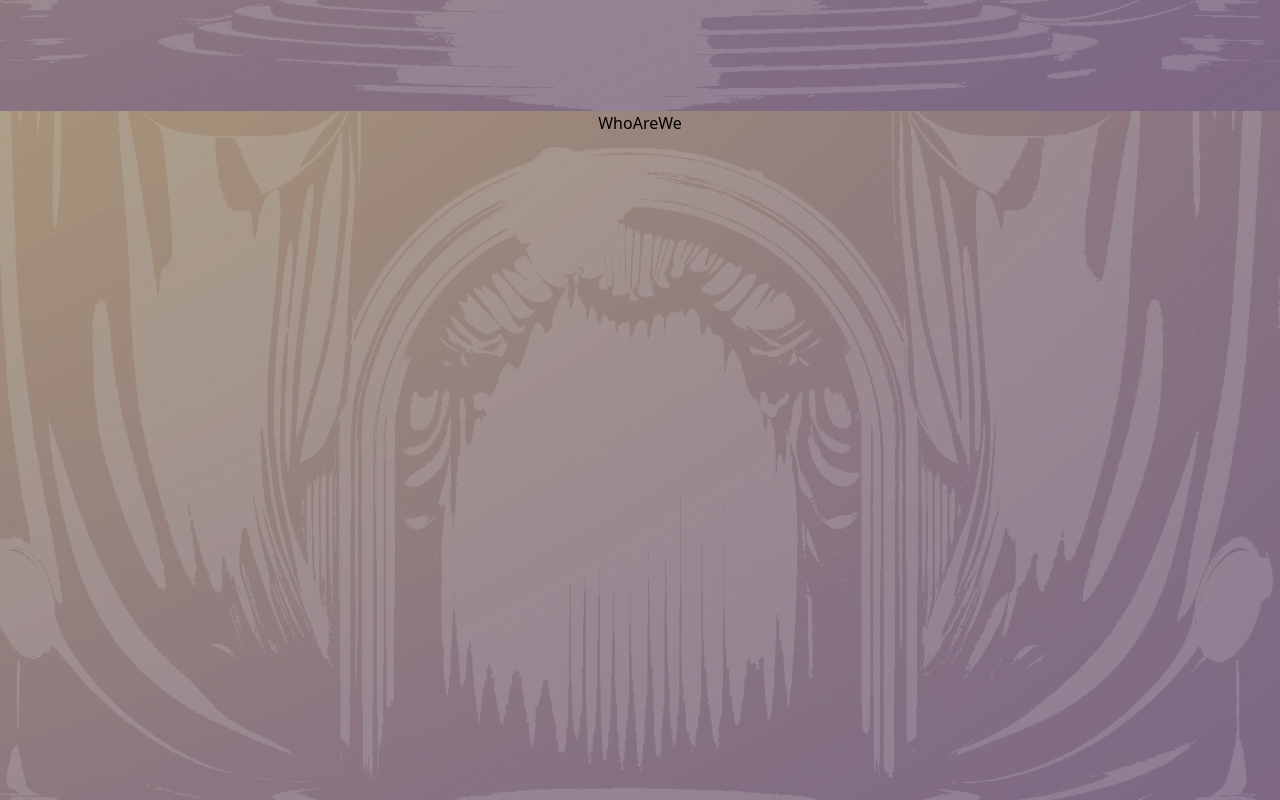
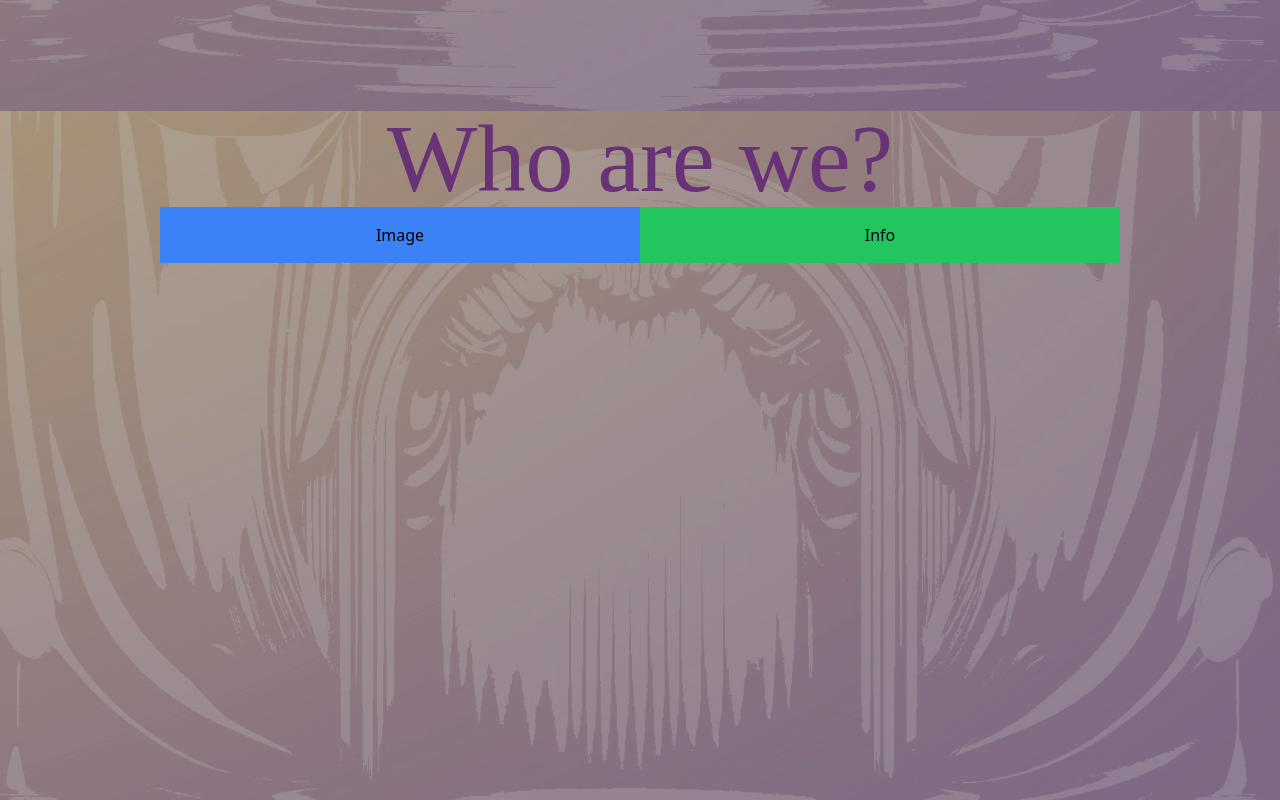
Before and after one commit to calvin1337/Optimiserables, a React (Create React App) app: page / in a window 1280 px wide. Shown: the part 689-1489 px from the top of the page. Built offline with nearby package versions, Linux system fonts and the light colour scheme.

Commit message:
updates v2

```diff
--- a/src/App.js
+++ b/src/App.js
@@ -1,4 +1,5 @@
 import './App.css';
+import Footer from './Components/Navigation/Footer';
 import Navigation from './Components/Navigation/Navigation';
 import Contact from './Containers/Contact';
 import Home from "./Containers/Home"
@@ -15,6 +16,7 @@ function App() {
       <Upcoming />
       <Team />
       <Contact />
+      <Footer />
     </div>
   );
 }
--- a/src/Components/Contact/Form.jsx
+++ b/src/Components/Contact/Form.jsx
@@ -4,6 +4,9 @@ import Button from '../Misc/Button'
 export default function Form() {
   return (
     <form className='flex gap-2 flex-col w-2/5 contact-form'>
+      <h1 className='lg:text-8xl'>
+        Contact Us!
+      </h1>
       <div className='flex gap-2'>
         <div className='flex flex-col w-full'>
           <label className="text-left" htmlFor="fname">First Name</label>
--- /dev/null
+++ b/src/Components/Navigation/Footer.jsx
@@ -0,0 +1,9 @@
+import React from 'react'
+
+export default function Footer() {
+  return (
+    <div className='footer'>
+      Footer
+    </div>
+  )
+}
--- a/src/Components/Navigation/Navigation.css
+++ b/src/Components/Navigation/Navigation.css
@@ -164,3 +164,10 @@ color: #6A3276;
   font-weight: 300;
 
 }
+
+.footer {
+  height: 200px;
+  background-color: #6A3276;
+  width: 100%;
+  margin-top: 50px;
+}
--- a/src/Containers/Contact.js
+++ b/src/Containers/Contact.js
@@ -3,7 +3,6 @@ import Form from "../Components/Contact/Form";
 export default function Contact() {
   return (
     <div className="w-full flex justify-center page">
-
       <Form />
     </div>
   )
--- a/src/Containers/WhoAreWe.js
+++ b/src/Containers/WhoAreWe.js
@@ -2,6 +2,21 @@ import React from 'react'
 
 export default function WhoAreWe() {
   return (
-    <div className='h-screen'>WhoAreWe</div>
+
+      <div className='container flex flex-col items-center  w-3/4 page h-screen'>
+      <h1 className='lg:text-8xl'>
+        Who are we?
+      </h1>
+      <div className="flex w-full">
+        {/* Add more for more divs for shows */}
+      <div className="flex-1 bg-blue-500 p-4">
+        Image
+      </div>
+      <div className="flex-1 bg-green-500 p-4">
+        Info
+      </div>
+    </div>
+      </div>
+
   )
 }
```
